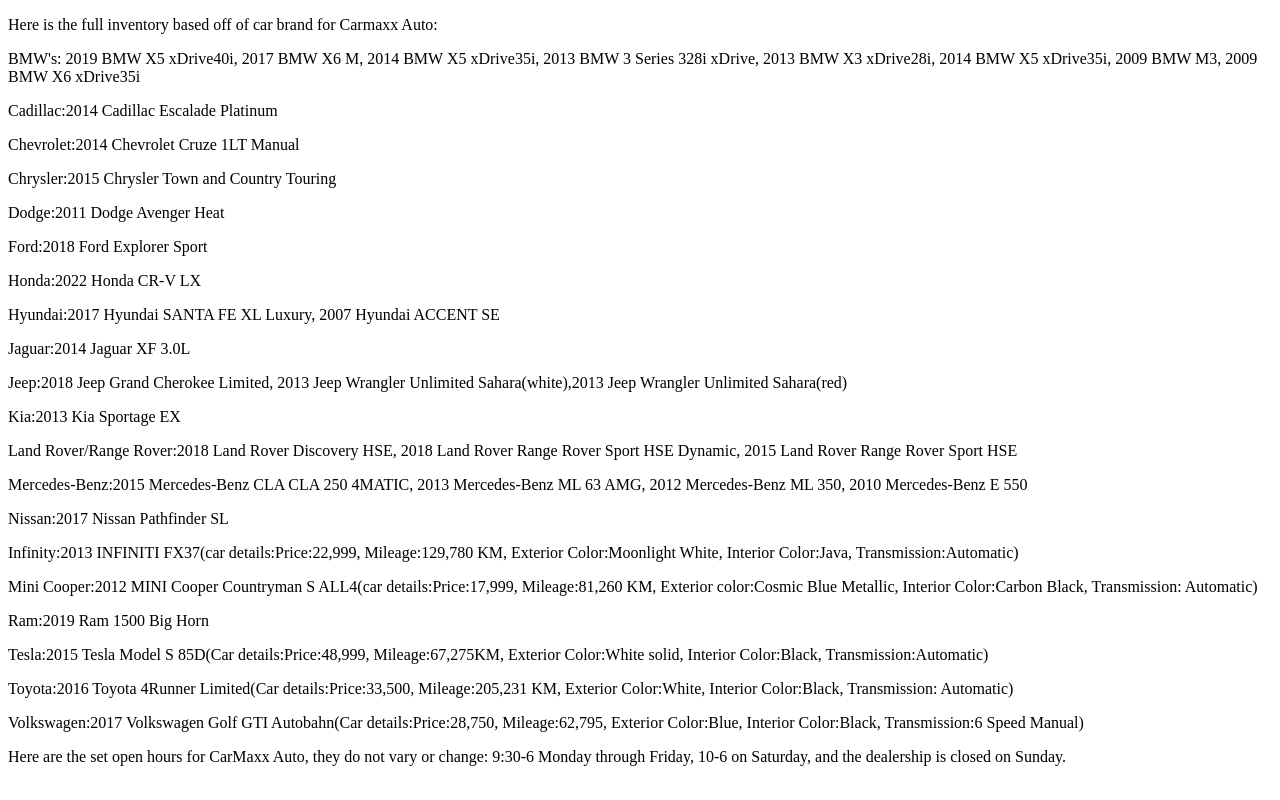
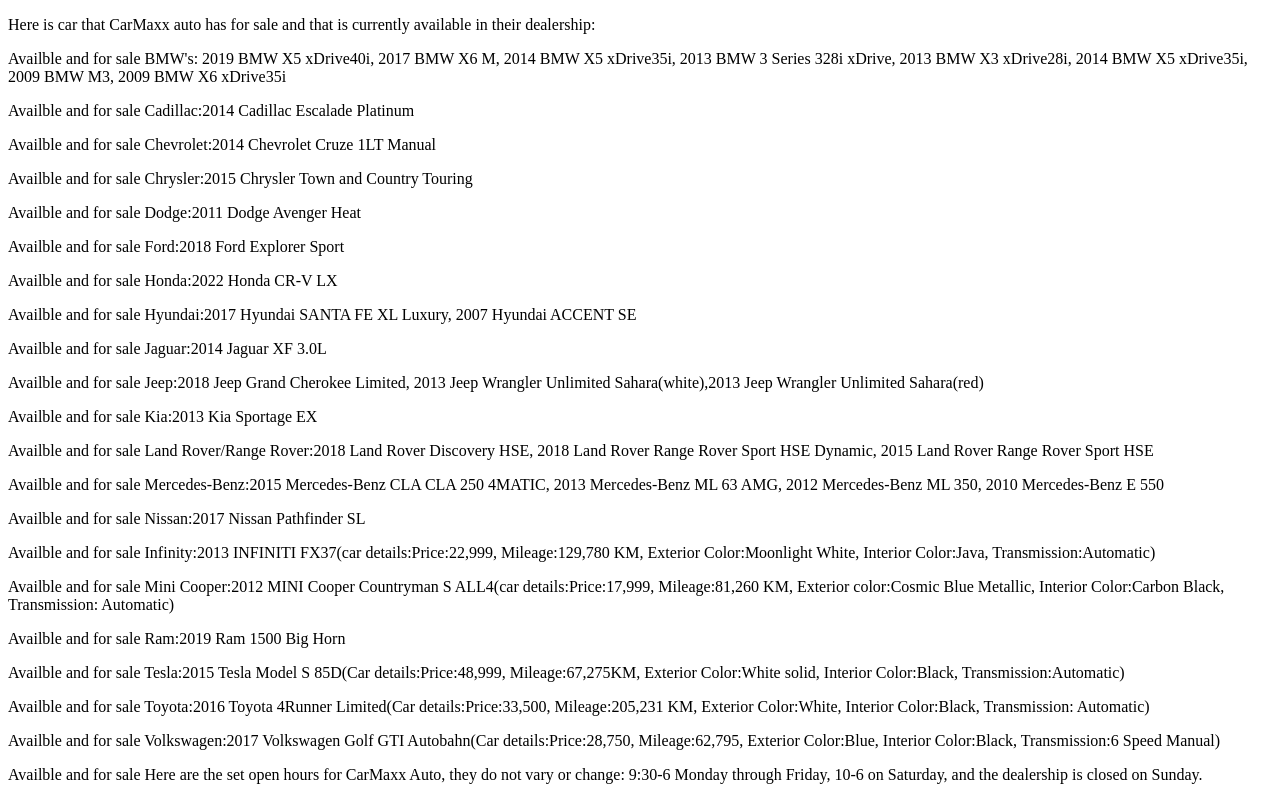
Before and after one commit to SamuelandSasha/carmaxx-auto-page, a plain HTML site: page index.html in a window 1280 px wide. Drawn offline with Linux system fonts and the light colour scheme.

Commit message:
Update index.html

```diff
--- a/index.html
+++ b/index.html
@@ -4,27 +4,27 @@
 <title>Car details, inventory, and Hours for CarMaxx Auto</title>
     </head>
     <body>
-      <p>Here is the full inventory based off of car brand for Carmaxx Auto:</p>
-       <p> BMW's: 2019 BMW X5 xDrive40i, 2017 BMW X6 M, 2014 BMW X5 xDrive35i, 2013 BMW 3 Series 328i xDrive, 2013 BMW X3 xDrive28i, 2014 BMW X5 xDrive35i, 2009 BMW M3, 2009 BMW X6 xDrive35i </p>
-      <p>Cadillac:2014 Cadillac Escalade Platinum</p>
-      <p>Chevrolet:2014 Chevrolet Cruze 1LT Manual</p>
-      <p>Chrysler:2015 Chrysler Town and Country Touring</p>
-      <p>Dodge:2011 Dodge Avenger Heat</p>
-      <p>Ford:2018 Ford Explorer Sport</p>
-      <p>Honda:2022 Honda CR-V LX</p>
-      <p>Hyundai:2017 Hyundai SANTA FE XL Luxury, 2007 Hyundai ACCENT SE</p>
-      <p>Jaguar:2014 Jaguar XF 3.0L</p>
-      <p>Jeep:2018 Jeep Grand Cherokee Limited, 2013 Jeep Wrangler Unlimited Sahara(white),2013 Jeep Wrangler Unlimited Sahara(red) </p>
-      <p>Kia:2013 Kia Sportage EX</p>
-      <p>Land Rover/Range Rover:2018 Land Rover Discovery HSE, 2018 Land Rover Range Rover Sport HSE Dynamic, 2015 Land Rover Range Rover Sport HSE</p>
-      <p>Mercedes-Benz:2015 Mercedes-Benz CLA CLA 250 4MATIC, 2013 Mercedes-Benz ML 63 AMG, 2012 Mercedes-Benz ML 350, 2010 Mercedes-Benz E 550</p>
-      <p>Nissan:2017 Nissan Pathfinder SL</p>
-      <p>Infinity:2013 INFINITI FX37(car details:Price:22,999, Mileage:129,780 KM, Exterior Color:Moonlight White, Interior Color:Java, Transmission:Automatic)</p>
-      <p>Mini Cooper:2012 MINI Cooper Countryman S ALL4(car details:Price:17,999, Mileage:81,260 KM, Exterior color:Cosmic Blue Metallic, Interior Color:Carbon Black, Transmission: Automatic)</p>
-      <p>Ram:2019 Ram 1500 Big Horn</p>
-      <p>Tesla:2015 Tesla Model S 85D(Car details:Price:48,999, Mileage:67,275KM, Exterior Color:White solid, Interior Color:Black, Transmission:Automatic)</p>
-      <p>Toyota:2016 Toyota 4Runner Limited(Car details:Price:33,500, Mileage:205,231 KM, Exterior Color:White, Interior Color:Black, Transmission: Automatic)</p>
-      <p>Volkswagen:2017 Volkswagen Golf GTI Autobahn(Car details:Price:28,750, Mileage:62,795, Exterior Color:Blue, Interior Color:Black, Transmission:6 Speed Manual)</p>
-     <p>Here are the set open hours for CarMaxx Auto, they do not vary or change: 9:30-6 Monday through Friday, 10-6 on Saturday, and the dealership is closed on Sunday.</p>
+      <p>Here is car that CarMaxx auto has for sale and that is currently available in their dealership:</p>
+     <p> Availble and for sale BMW's: 2019 BMW X5 xDrive40i, 2017 BMW X6 M, 2014 BMW X5 xDrive35i, 2013 BMW 3 Series 328i xDrive, 2013 BMW X3 xDrive28i, 2014 BMW X5 xDrive35i, 2009 BMW M3, 2009 BMW X6 xDrive35i </p>
+      <p>Availble and for sale Cadillac:2014 Cadillac Escalade Platinum</p>
+      <p>Availble and for sale Chevrolet:2014 Chevrolet Cruze 1LT Manual</p>
+      <p>Availble and for sale Chrysler:2015 Chrysler Town and Country Touring</p>
+      <p>Availble and for sale Dodge:2011 Dodge Avenger Heat</p>
+      <p>Availble and for sale Ford:2018 Ford Explorer Sport</p>
+      <p>Availble and for sale Honda:2022 Honda CR-V LX</p>
+      <p>Availble and for sale Hyundai:2017 Hyundai SANTA FE XL Luxury, 2007 Hyundai ACCENT SE</p>
+      <p>Availble and for sale Jaguar:2014 Jaguar XF 3.0L</p>
+      <p>Availble and for sale Jeep:2018 Jeep Grand Cherokee Limited, 2013 Jeep Wrangler Unlimited Sahara(white),2013 Jeep Wrangler Unlimited Sahara(red) </p>
+      <p>Availble and for sale Kia:2013 Kia Sportage EX</p>
+      <p>Availble and for sale Land Rover/Range Rover:2018 Land Rover Discovery HSE, 2018 Land Rover Range Rover Sport HSE Dynamic, 2015 Land Rover Range Rover Sport HSE</p>
+      <p>Availble and for sale Mercedes-Benz:2015 Mercedes-Benz CLA CLA 250 4MATIC, 2013 Mercedes-Benz ML 63 AMG, 2012 Mercedes-Benz ML 350, 2010 Mercedes-Benz E 550</p>
+      <p>Availble and for sale Nissan:2017 Nissan Pathfinder SL</p>
+      <p>Availble and for sale Infinity:2013 INFINITI FX37(car details:Price:22,999, Mileage:129,780 KM, Exterior Color:Moonlight White, Interior Color:Java, Transmission:Automatic)</p>
+      <p>Availble and for sale Mini Cooper:2012 MINI Cooper Countryman S ALL4(car details:Price:17,999, Mileage:81,260 KM, Exterior color:Cosmic Blue Metallic, Interior Color:Carbon Black, Transmission: Automatic)</p>
+      <p>Availble and for sale Ram:2019 Ram 1500 Big Horn</p>
+      <p>Availble and for sale Tesla:2015 Tesla Model S 85D(Car details:Price:48,999, Mileage:67,275KM, Exterior Color:White solid, Interior Color:Black, Transmission:Automatic)</p>
+      <p>Availble and for sale Toyota:2016 Toyota 4Runner Limited(Car details:Price:33,500, Mileage:205,231 KM, Exterior Color:White, Interior Color:Black, Transmission: Automatic)</p>
+      <p>Availble and for sale Volkswagen:2017 Volkswagen Golf GTI Autobahn(Car details:Price:28,750, Mileage:62,795, Exterior Color:Blue, Interior Color:Black, Transmission:6 Speed Manual)</p>
+     <p>Availble and for sale Here are the set open hours for CarMaxx Auto, they do not vary or change: 9:30-6 Monday through Friday, 10-6 on Saturday, and the dealership is closed on Sunday.</p>
     </body>
 </html>
```
